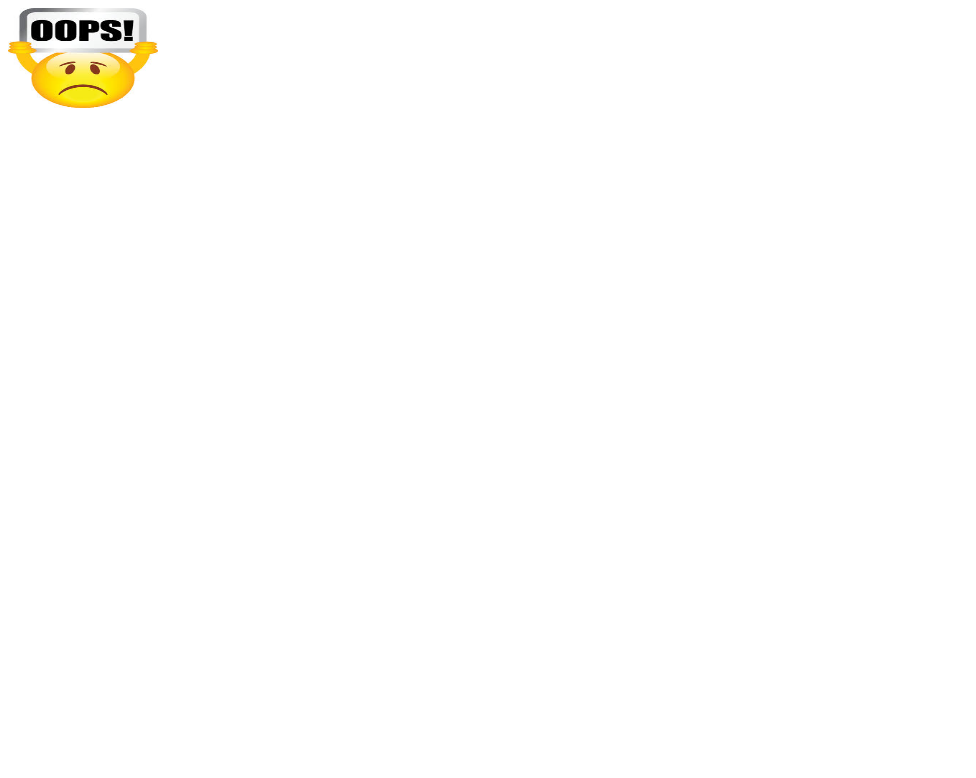
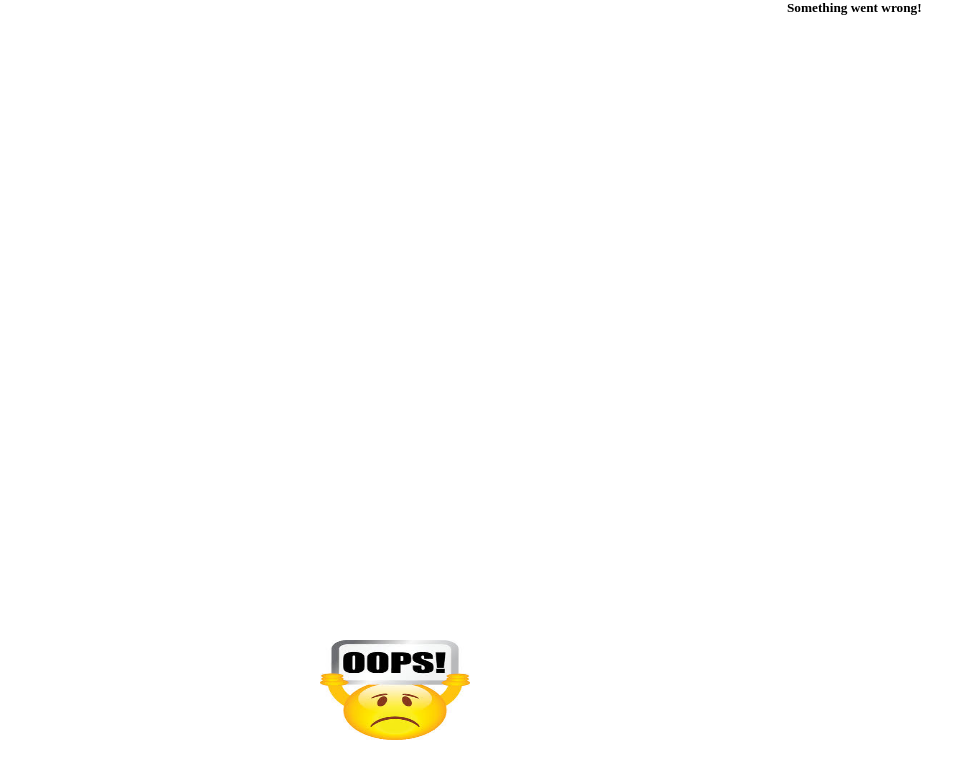
Before and after one commit to MauricioP1971/oops_project, a plain HTML site: page index.html in a window 1280 px wide. Shown: the whole page, without its empty margins (0-976 px from the left). Drawn offline with Linux system fonts and the light colour scheme.

Commit message:
A small project to practice HTML and CSS

```diff
--- a/css/style.css
+++ b/css/style.css
@@ -1,4 +1,16 @@
 img {
   width: 150px;
   height: 100px;
+  margin-top: 50%;
+  margin-left: 25%;
 }
+
+* {
+  margin: 0;
+  padding: 0;
+}
+
+h5 {
+  float: right;
+  margin-right: 28%;
+}
--- a/index.html
+++ b/index.html
@@ -8,5 +8,6 @@
 </head>
 <body>
   <img src="images/oops.jpeg" alt="">
+  <b><h5>Something went wrong!</h5></b>
 </body>
 </html>
```
